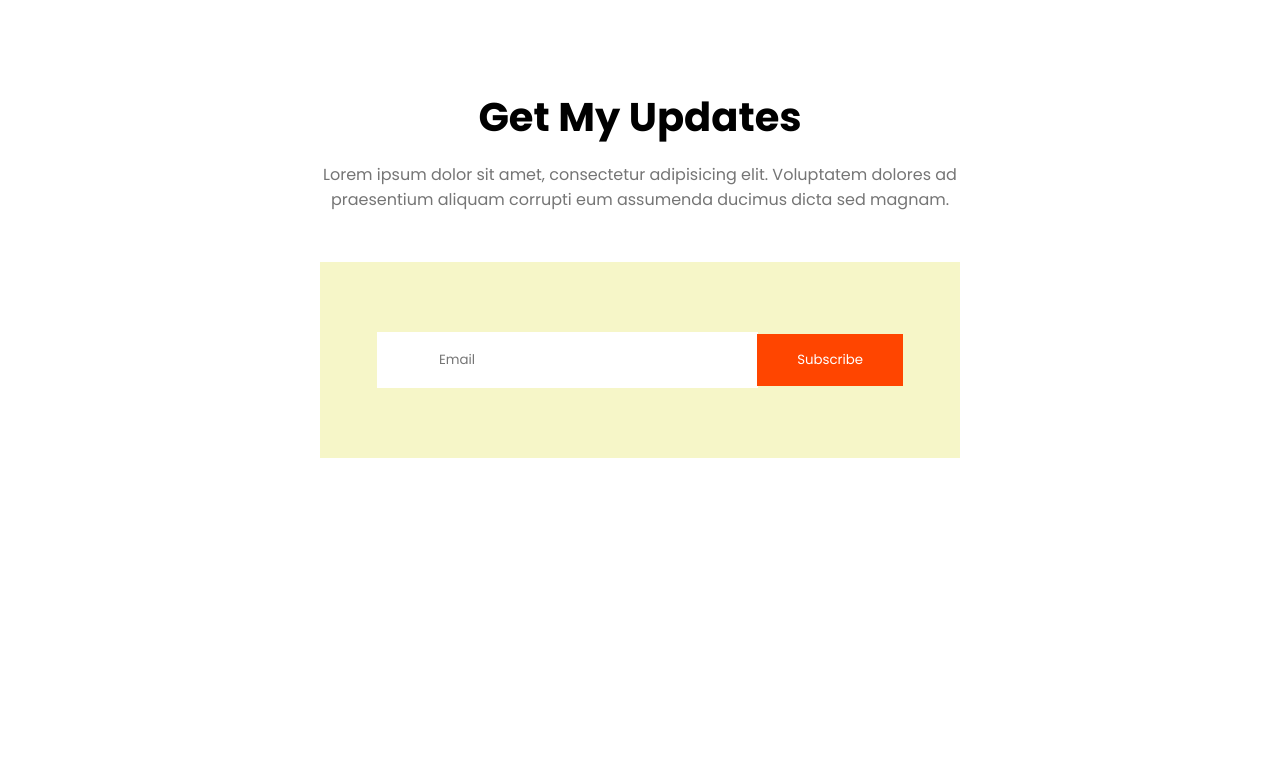
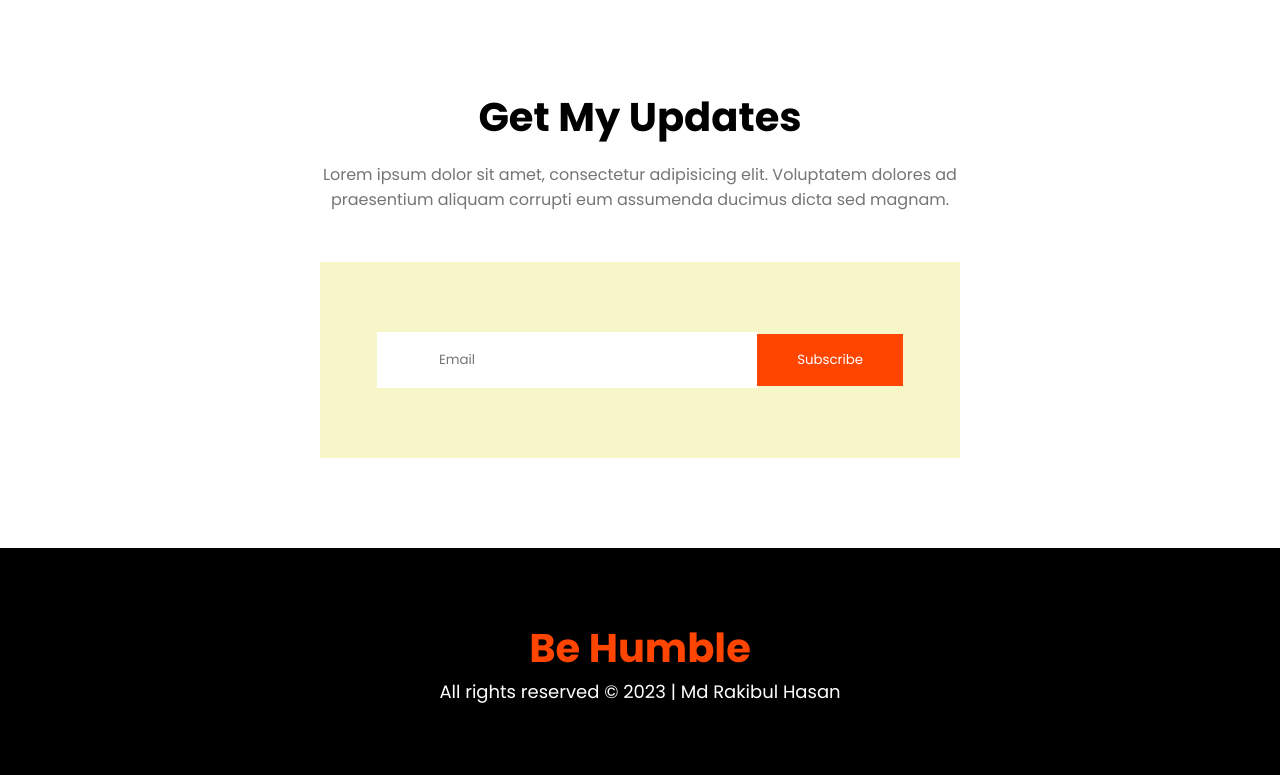
Before and after one commit to rakibulhasan-swe/practice-projects, a plain HTML site: page charity/index.html in a window 1280 px wide. Shown: the part 2886-3661 px from the top of the page. Before the commit the page ends 3434 px from the top, so only its background shows below. Drawn offline with Linux system fonts and the light colour scheme.

Commit message:
footer done

```diff
--- a/charity/css/style.css
+++ b/charity/css/style.css
@@ -173,3 +173,17 @@ input[type="email"]{
     color: white;
     margin-left: -5px;
 }
+
+footer{
+    padding: 70px;
+    background-color: black;
+    text-align: center;
+}
+footer h3{
+    font-size: 40px;
+    color: orangered;
+}
+footer p{
+    font-size: 18px;
+    color: #FFF;
+}
--- a/charity/index.html
+++ b/charity/index.html
@@ -97,5 +97,10 @@
         </section>
      </main>
 
+     <footer>
+        <h3>Be Humble</h3>
+        <p>All rights reserved &copy; 2023 | Md Rakibul Hasan</p>
+     </footer>
+
 </body>
 </html>
```
